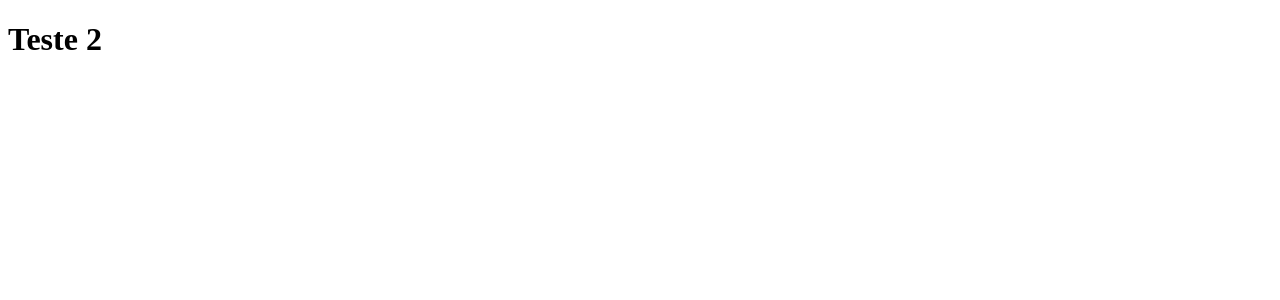
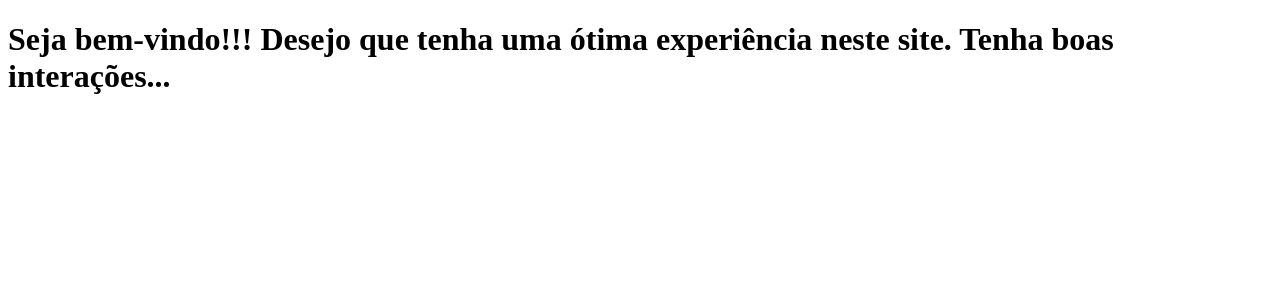
Before and after one commit to rensoaresdev/clone-tabnews, a Next.js app: page / in a window 1280 px wide. Shown: the top 300 px of the page. Built offline with nearby package versions, Linux system fonts and the light colour scheme.

Commit message:
Altera mensagem do arquivo index.js - 2ª vez

```diff
--- a/pages/index.js
+++ b/pages/index.js
@@ -1,7 +1,6 @@
 function Home() {
 
-    return <h1>Teste 2</h1>
-
+    return <h1>Seja bem-vindo!!!  Desejo que tenha uma ótima experiência neste site. Tenha boas interações...</h1>
 }
 
 export default Home;
```
